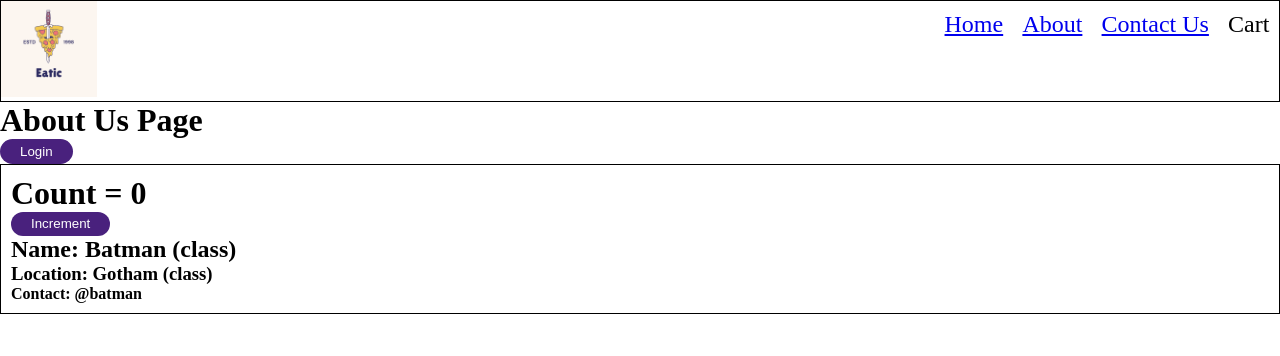
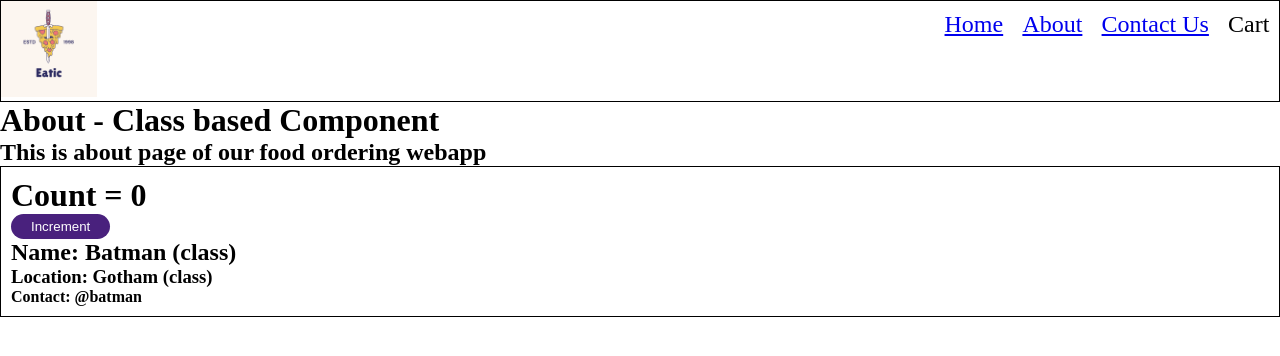
Before and after one commit to SaketKothari/eatsy-food-ordering-webapp, a React (Vite) app: page /about in a window 1280 px wide. Shown: the top 356 px of the page. Built offline with nearby package versions, Linux system fonts and the light colour scheme.

Commit message:
how calling works in class based components

```diff
--- a/src/components/ClassComponent/UserClass.jsx
+++ b/src/components/ClassComponent/UserClass.jsx
@@ -7,11 +7,20 @@ class UserClass extends React.Component {
     this.state = {
       count: 0,
     };
+
+    console.log('Child Constructor');
+  }
+
+  componentDidMount() {
+    console.log('Child componentDidMount');
+    // API Call
   }
 
   render() {
     const { name, location } = this.props;
     const { count } = this.state;
+
+    console.log('Child Render');
 
     return (
       <div className="user-card">
--- a/src/pages/About.jsx
+++ b/src/pages/About.jsx
@@ -1,22 +1,27 @@
-import { useState } from 'react';
+import { Component } from 'react';
 import UserClass from '../components/ClassComponent/UserClass';
 
-const About = () => {
-  const [btnName, setBtnName] = useState('Login');
-  return (
-    <div>
-      <h1>About Us Page</h1>
-      <button
-        onClick={() =>
-          btnName === 'Login' ? setBtnName('Logout') : setBtnName('Login')
-        }
-      >
-        {btnName}
-      </button>
+class About extends Component {
+  constructor(props) {
+    super(props);
+    console.log('Parent Constructor');
+  }
 
-      <UserClass name={'Batman (class)'} location={'Gotham (class)'} />
-    </div>
-  );
-};
+  componentDidMount() {
+    console.log('Parent componentDidMount');
+  }
+
+  render() {
+    console.log('Parent Render');
+
+    return (
+      <div>
+        <h1>About - Class based Component</h1>
+        <h2>This is about page of our food ordering webapp</h2>
+        <UserClass name={'Batman (class)'} location={'Gotham (class)'} />
+      </div>
+    );
+  }
+}
 
 export default About;
--- a/src/pages/Contact.jsx
+++ b/src/pages/Contact.jsx
@@ -1,7 +1,18 @@
+import { useState } from 'react';
+
 const Contact = () => {
+  const [btnName, setBtnName] = useState('Login');
+
   return (
     <div>
       <h1>Contact Us Page</h1>
+      <button
+        onClick={() =>
+          btnName === 'Login' ? setBtnName('Logout') : setBtnName('Login')
+        }
+      >
+        {btnName}
+      </button>
     </div>
   );
 };
```
